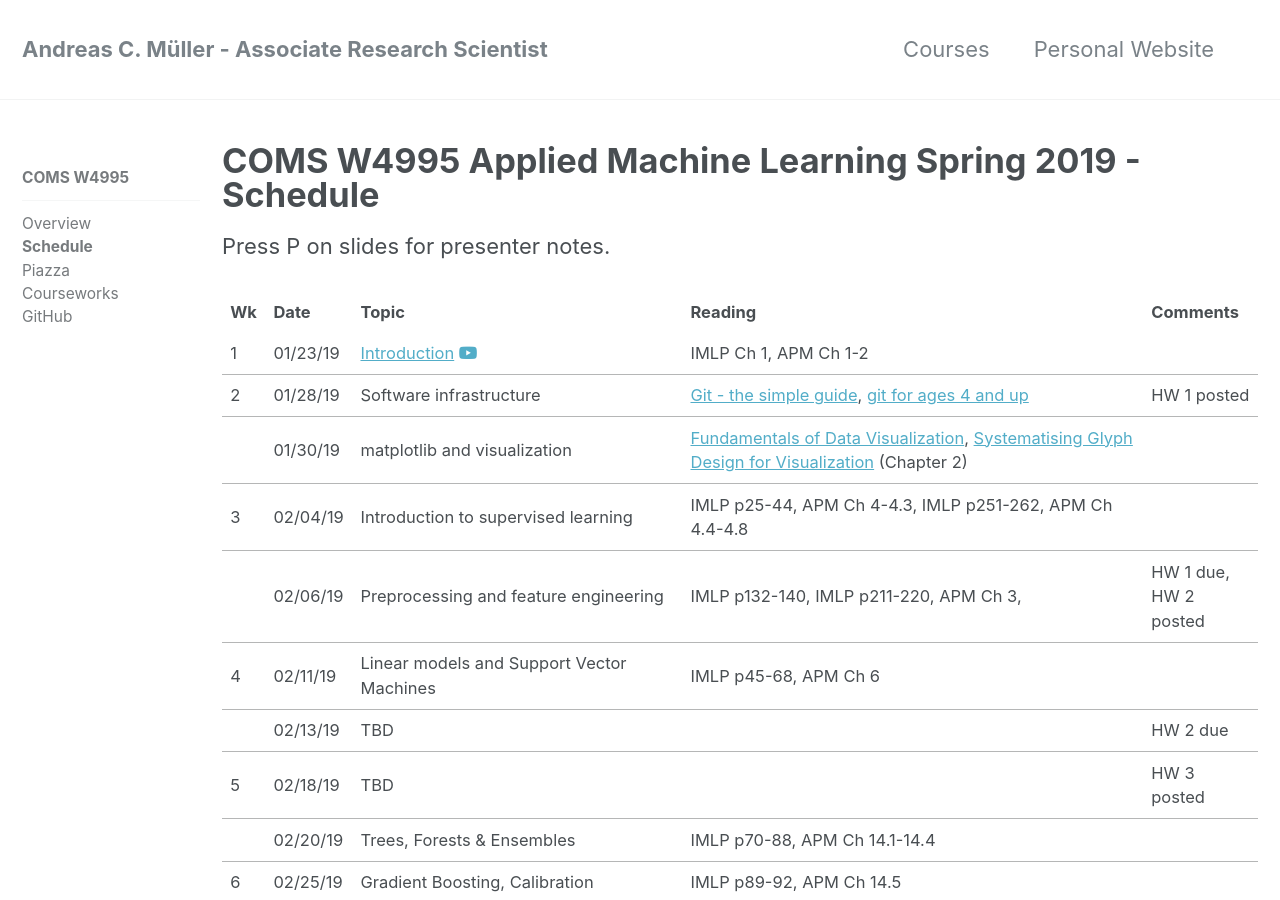
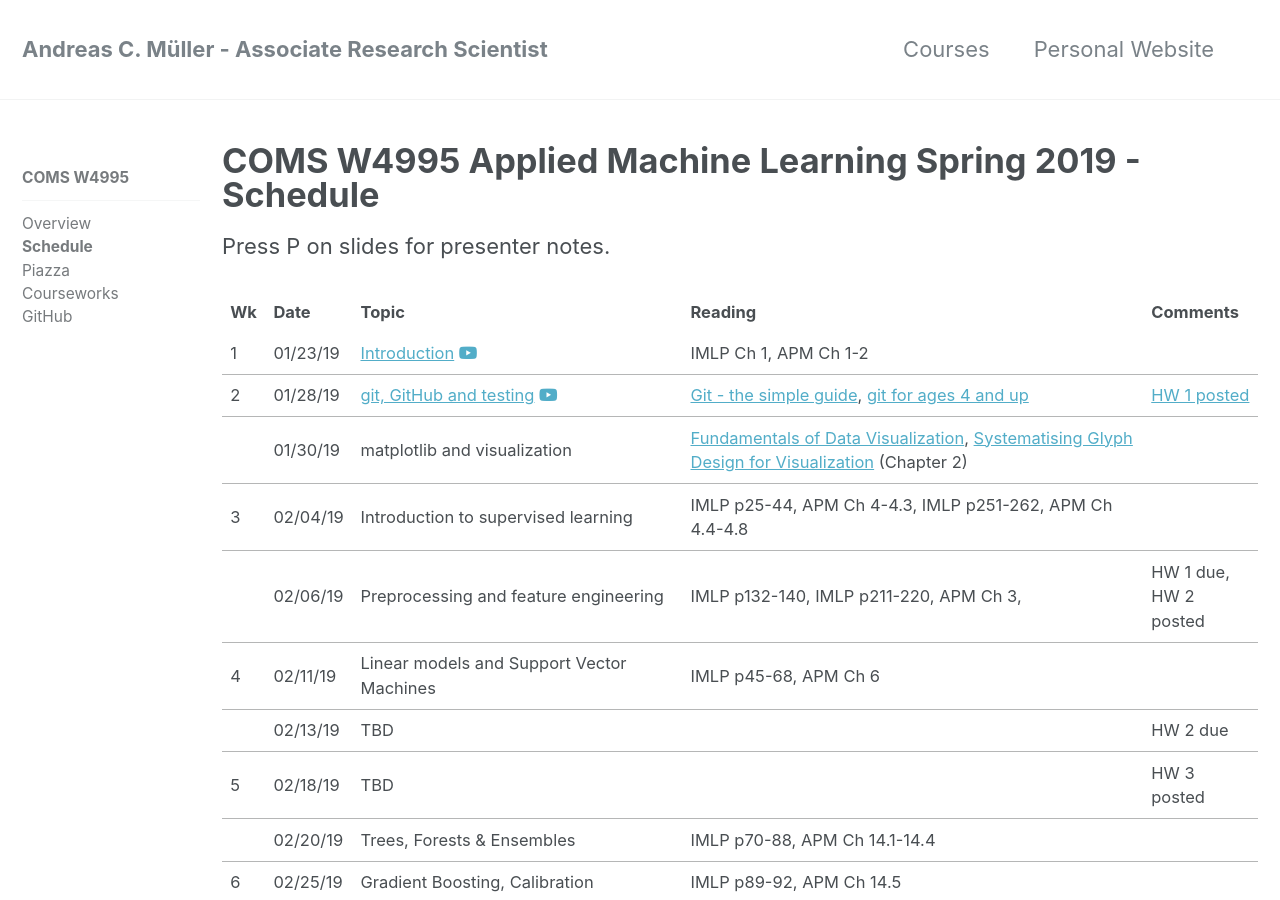
Before and after one commit to amueller/columbia-website, a Jekyll site: the page built from _comsw4995s19/lectures.md, in a window 1280 px wide and 900 px high. Built offline with Jekyll 4.4.1, drawn with Linux system fonts in a browser that asks for light colours; nearby versions of some CDN libraries.

Commit message:
add link to HW1 and lecture 2 video

```diff
--- a/_comsw4995s19/lectures.md
+++ b/_comsw4995s19/lectures.md
@@ -32,9 +32,9 @@ Press P on slides for presenter notes.
 	<tr>
 		<td>2</td>
 		<td>01/28/19</td>
-		<td>Software infrastructure</td>
+		<td><a href="https://amueller.github.io/COMS4995-s19/slides/aml-02-python-git-testing/">git, GitHub and testing</a>&nbsp;<a href="https://www.youtube.com/watch?v=EPVwnG-n4B0&index=2&list=PL_pVmAaAnxIQGzQS2oI3OWEPT-dpmwTfA"><i class="fa fa-youtube-play" aria-hidden="true"></i></a></td>
 		<td><a href="http://rogerdudler.github.io/git-guide/">Git - the simple guide</a>, <a href="https://www.youtube.com/watch?v=1ffBJ4sVUb4">git for ages 4 and up</a></td>
-		<td>HW 1 posted</td>
+		<td><a href="https://amueller.github.io/COMS4995-s19/homeworks/homework1-spring-2019.pdf">HW 1 posted</a></td>
 	</tr>
 	<tr>
 		<td><br></td>
@@ -58,7 +58,6 @@ Press P on slides for presenter notes.
         </td>
 		<td>IMLP p132-140, IMLP p211-220, APM Ch 3,</td>
 		<td>HW 1 due, HW 2 posted</td>
-
 	</tr>
 	<tr>
 		<td>4</td>
```
